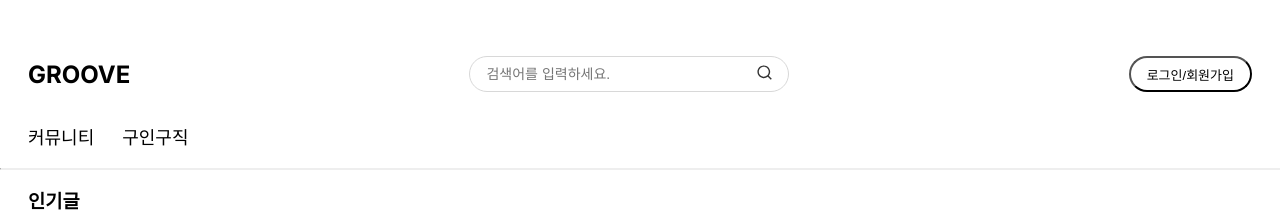
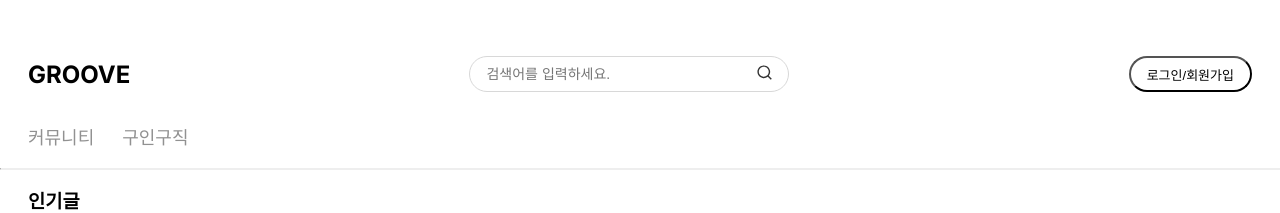
Before and after one commit to shinyoungkim30/groove, a Next.js app: page / in a window 1280 px wide. Shown: the top 213 px of the page. Built offline with nearby package versions, Linux system fonts and the light colour scheme.

Commit message:
클릭한 navMenu 강조효과

```diff
--- /dev/null
+++ b/src/app/_component/NavMenu.module.css
@@ -0,0 +1,3 @@
+.navTitle {
+  color: rgb(145, 145, 145);
+}
--- /dev/null
+++ b/src/app/_component/NavMenu.tsx
@@ -0,0 +1,33 @@
+'use client';
+
+import Link from 'next/link';
+import { useSelectedLayoutSegment } from 'next/navigation';
+
+import styles from './NavMenu.module.css';
+
+export default function NavMenu() {
+  const segment = useSelectedLayoutSegment();
+
+  return (
+    <>
+      <Link href="/community">
+        <div className={styles.navTitle}>
+          {segment === 'community' ? (
+            <div style={{ color: 'black' }}>커뮤니티</div>
+          ) : (
+            <div>커뮤니티</div>
+          )}
+        </div>
+      </Link>
+      <Link href="/recruit">
+        <div className={styles.navTitle}>
+          {segment === 'recruit' ? (
+            <div style={{ color: 'black' }}>구인구직</div>
+          ) : (
+            <div>구인구직</div>
+          )}
+        </div>
+      </Link>
+    </>
+  );
+}
--- a/src/app/layout.tsx
+++ b/src/app/layout.tsx
@@ -4,6 +4,7 @@ import './globals.css';
 import { ReactNode } from 'react';
 import styles from './layout.module.css';
 import Link from 'next/link';
+import NavMenu from './_component/NavMenu';
 
 const inter = Inter({ subsets: ['latin'] });
 
@@ -57,8 +58,7 @@ export default function RootLayout({ children, modal }: Props) {
             </div>
             <div className={styles.navMenuPadding}>
               <div className={styles.navMenu}>
-                <Link href="/community">커뮤니티</Link>
-                <Link href="/recruit">구인구직</Link>
+                <NavMenu />
               </div>
             </div>
             <hr />
```
Also changed, not shown: src/app/recruit/_component/Tab.tsx (+35 -3 lines).
